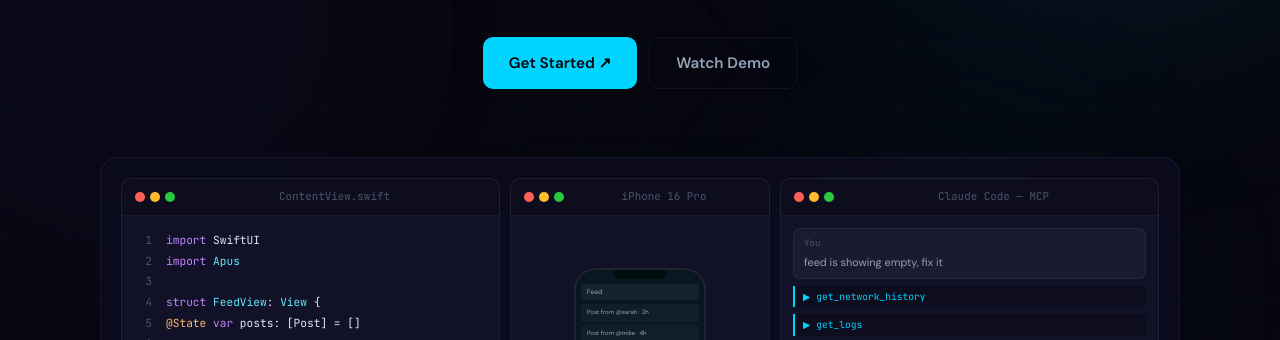
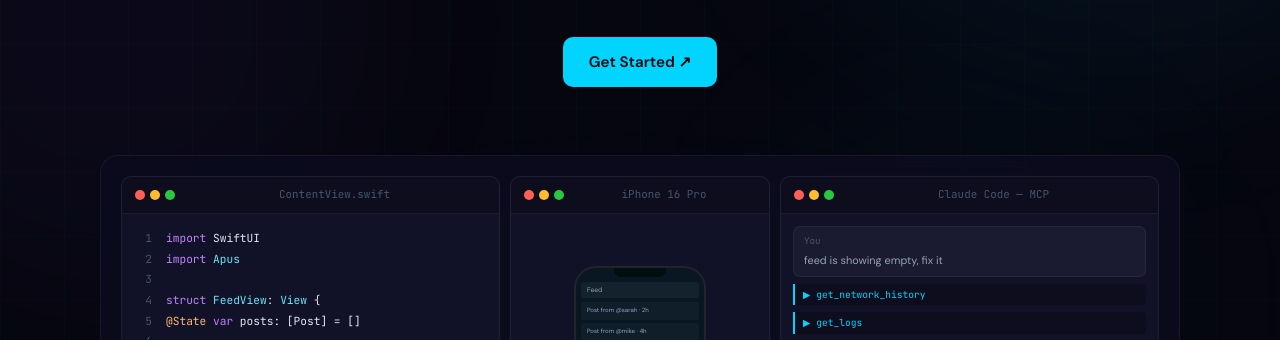
Before and after one commit to ivanhoe/apus_landingpage, a plain HTML site: page index.html in a window 1280 px wide. Shown: the part 404-744 px from the top of the page. Drawn offline with Linux system fonts and the light colour scheme.

Commit message:
Remove demo CTAs

```diff
--- a/index.html
+++ b/index.html
@@ -759,7 +759,7 @@
       </p>
       <div class="hero-actions">
         <a href="https://github.com/ivanhoe/apus" target="_blank" class="btn btn-primary btn-lg">Get Started ↗</a>
-        <a href="/demo" class="btn btn-ghost btn-lg">Watch Demo</a>
+
       </div>
 
       <!-- IDE Visualization -->
@@ -1112,7 +1112,7 @@
         </p>
         <div class="cta-actions">
           <a href="https://github.com/ivanhoe/apus" target="_blank" class="btn btn-primary btn-xl">Get Started ↗</a>
-          <a href="/demo" class="btn btn-ghost btn-xl">Watch Demo</a>
+
         </div>
       </div>
     </div>
```
